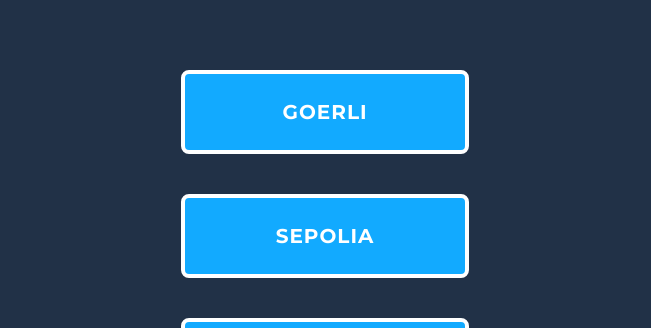
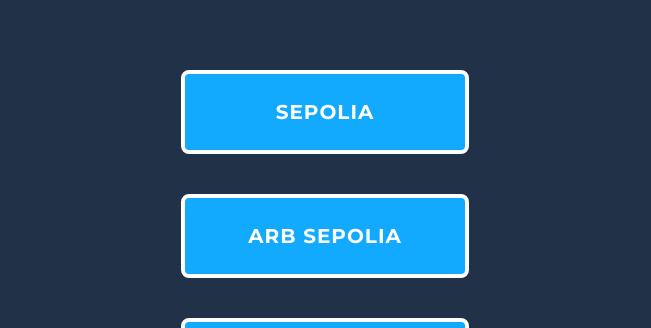
Before and after one commit to HAPPYS1NGH/Arbitrum-Faucet, a Next.js app: page / in a window 1280 px wide. Shown: the part 170-498 px from the top of the page, without its empty margins (315-966 px from the left). Built offline with nearby package versions, Linux system fonts and the light colour scheme.

Commit message:
chore: naming for arb sepolia

```diff
--- a/components/ui/NetworkCard.jsx
+++ b/components/ui/NetworkCard.jsx
@@ -1,11 +1,14 @@
 import React from 'react'
 import Link from 'next/link'
+import { spaceAfterCapital } from '@/lib/utils'
 
 function NetworkCard({ name }) {
     return (
         <Link href={`/${name}`} className='my-5 '>
             <div className=' bg-electric-blue w-72 p-6 rounded-lg text-white font-bold text-xl tracking-wider border-4 border-white'>
-                {name.toUpperCase()}
+                {
+                    spaceAfterCapital(name)
+                }
             </div>
         </Link>
     )
--- a/components/ui/NetworkInfo.jsx
+++ b/components/ui/NetworkInfo.jsx
@@ -3,8 +3,10 @@ import { useState, useEffect } from 'react'
 import { networks } from '@/constants'
 import Link from 'next/link'
 import { AiOutlineArrowLeft, AiOutlineArrowRight } from 'react-icons/ai'
+import { spaceAfterCapital } from '@/lib/utils'
 
 function NetworkInfo({ network }) {
+    console.log("network", network);
     const [blockNumber, setBlockNumber] = useState(0)
     const [gasPrice, setGasPrice] = useState(0)
     const leftNetwork = networks[(networks.indexOf(network) - 1) == -1 ? networks.length - 1 : networks.indexOf(network) - 1]
@@ -33,7 +35,7 @@ function NetworkInfo({ network }) {
                 <Link href={`/${leftNetwork}`}>
                     <AiOutlineArrowLeft className="text-white text-2xl" />
                 </Link>
-                <h1 className='mx-3 font-bold text-xl'>{network.toUpperCase()}</h1>
+                <h1 className='mx-3 font-bold text-xl'>{spaceAfterCapital(network)}</h1>
                 <Link href={`/${rightNetwork}`}>
                     <AiOutlineArrowRight className="text-2xl" />
                 </Link>
--- a/constants/index.js
+++ b/constants/index.js
@@ -1,10 +1,10 @@
-export const networks = ["Goerli", "Sepolia", "Stylus"]
+export const networks = ["Sepolia", "ArbSepolia", "Stylus"]
 
 export const faucetInfo = {
-  Goerli: [
+  Sepolia: [
     {
       name: "QuickNode",
-      link: "https://faucet.quicknode.com/arbitrum/goerli",
+      link: "https://faucet.quicknode.com/ethereum/sepolia",
       maxAmount: "0.05",
       minAmount: "0.025",
       recover: "12 Hours",
@@ -14,7 +14,7 @@ export const faucetInfo = {
       address: "0xA88f1CD3379FC5F407BcEF0c0b396D2314A6Ad61",
     },
   ],
-  Sepolia: [
+  ArbSepolia: [
     {
       name: "QuickNode",
       link: "https://faucet.quicknode.com/arbitrum/sepolia",
@@ -68,6 +68,7 @@ export const faucetInfo = {
       dailySupply: "15",
       required: "None",
       image: "faucets/bwarelabs.svg",
+      address: "0x625BCC1142E97796173104A6e817Ee46C593b3C5",
     },
     {
       name: "Blast API",
@@ -78,6 +79,7 @@ export const faucetInfo = {
       dailySupply: "15",
       required: "None",
       image: "faucets/blast.png",
+      address: "0x625BCC1142E97796173104A6e817Ee46C593b3C5",
     },
     {
       name: "Chainlink ",
@@ -88,6 +90,7 @@ export const faucetInfo = {
       dailySupply: "None",
       required: "Github",
       image: "faucets/chainlink.png",
+      address: "0x625BCC1142E97796173104A6e817Ee46C593b3C5",
     },
   ],
   Stylus: [
@@ -111,6 +114,7 @@ export const faucetInfo = {
       dailySupply: "15",
       required: "None",
       image: "faucets/blast.png",
+      address: "0x74f9028400e383E32DCC5108C021E3C4D36a1CB0",
     },
   ],
 }
--- /dev/null
+++ b/lib/utils/index.js
@@ -0,0 +1,5 @@
+export function spaceAfterCapital(name) {
+  return name
+    .split(/(?=[A-Z])/)
+    .map((word, index) => <span key={index}>{`${word.toUpperCase()} `} </span>)
+}
```
